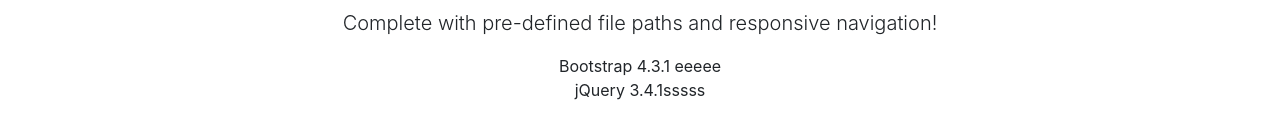
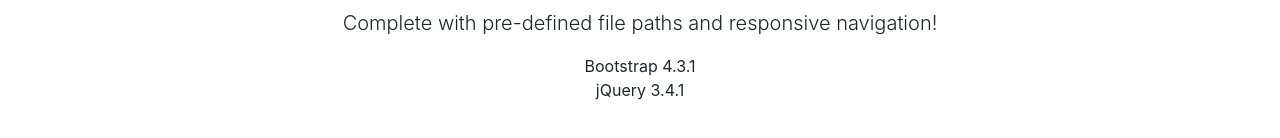
Before and after one commit to dusanvf/demo-repo, a plain HTML site: page index.html in a window 1280 px wide. Shown: the part 152-290 px from the top of the page. Drawn offline with nearby package versions, Linux system fonts and the light colour scheme.

Commit message:
Update index.html

```diff
--- a/index.html
+++ b/index.html
@@ -52,8 +52,8 @@
         <h1 class="mt-5">A Bootstrap 4 Starter Template</h1>
         <p class="lead">Complete with pre-defined file paths and responsive navigation!</p>
         <ul class="list-unstyled">
-          <li>Bootstrap 4.3.1 eeeee</li>
-          <li>jQuery 3.4.1sssss</li>
+          <li>Bootstrap 4.3.1</li>
+          <li>jQuery 3.4.1</li>
         </ul>
       </div>
     </div>
```
